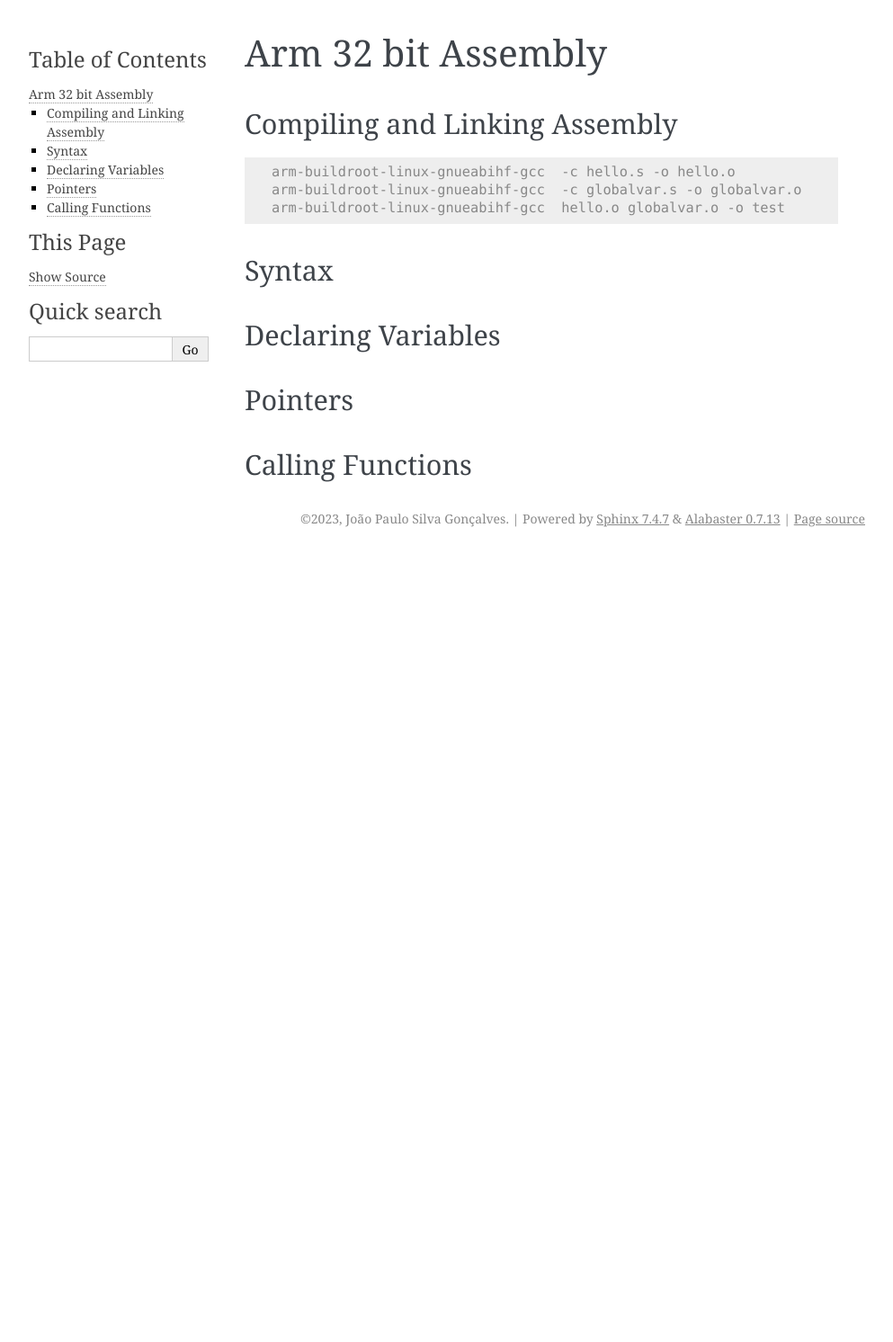
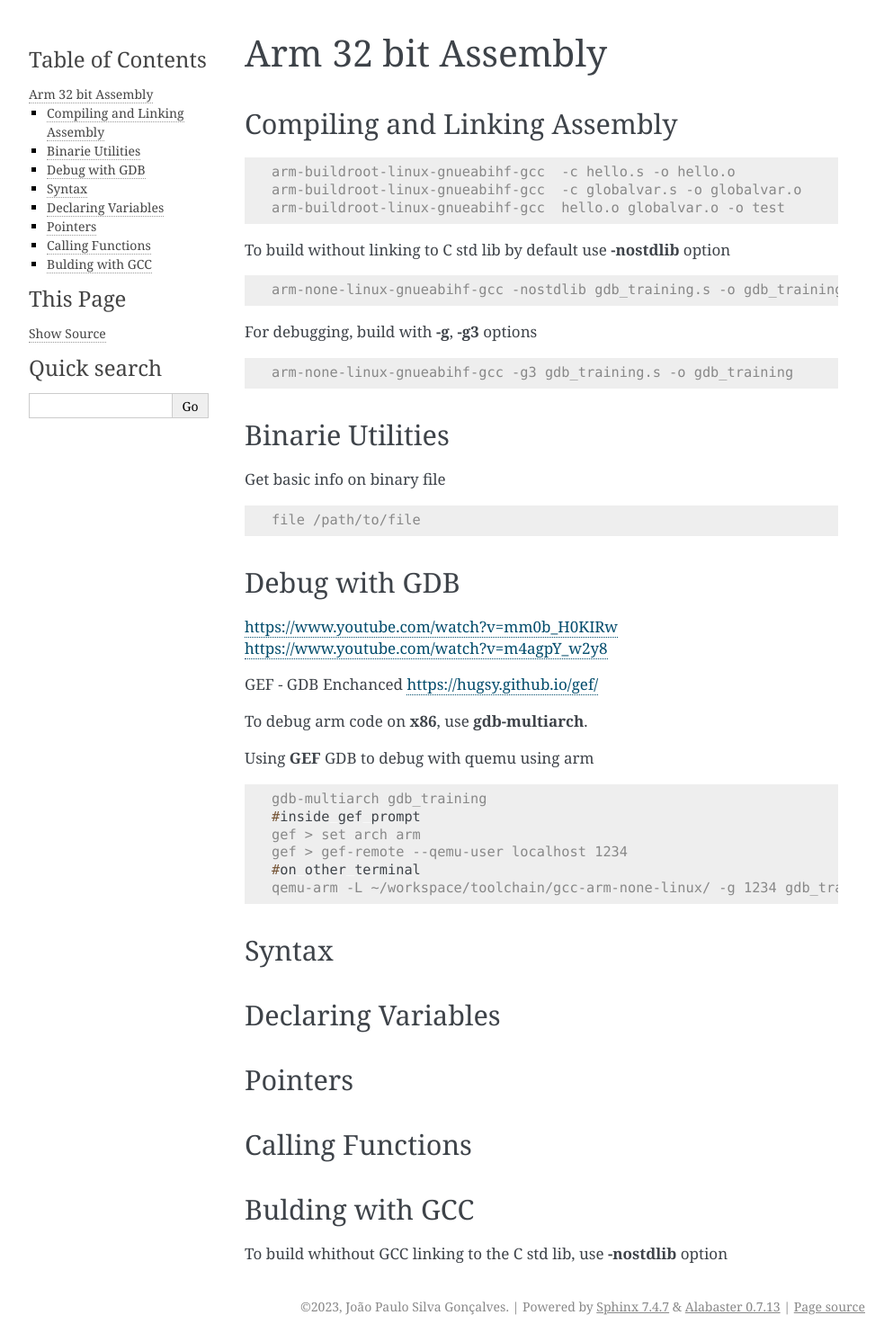
Before and after one commit to JPSGoncalves/sphinx-documentation, a Sphinx documentation site: the page built from jpsg-notes/docs/source/arm/aarch32_assembly.rst, in a window 1280 px wide. Shown: the whole page at 90% size, without its empty margins (148-1141 px from the left). Built offline with Sphinx 7.4.7, drawn with Linux system fonts in a browser that asks for light colours; pages that are not in the unit, such as notebooks, are missing from menus; before the commit the page ends 900 px from its top, so only the background shows below that.

Commit message:
arm assmebly docs

```diff
--- a/jpsg-notes/docs/source/arm/aarch32_assembly.rst
+++ b/jpsg-notes/docs/source/arm/aarch32_assembly.rst
@@ -9,6 +9,52 @@ Compiling and Linking Assembly
     arm-buildroot-linux-gnueabihf-gcc  -c hello.s -o hello.o
     arm-buildroot-linux-gnueabihf-gcc  -c globalvar.s -o globalvar.o
     arm-buildroot-linux-gnueabihf-gcc  hello.o globalvar.o -o test
+
+
+To build without linking to C std lib by default use **-nostdlib** option
+
+.. code-block:: console
+
+    arm-none-linux-gnueabihf-gcc -nostdlib gdb_training.s -o gdb_training
+
+For debugging, build with **-g**, **-g3** options
+
+.. code-block:: console
+
+    arm-none-linux-gnueabihf-gcc -g3 gdb_training.s -o gdb_training
+
+Binarie Utilities
+-----------------
+
+Get basic info on binary file
+
+
+.. code-block:: console
+
+    file /path/to/file
+
+
+Debug with GDB
+--------------
+
+https://www.youtube.com/watch?v=mm0b_H0KIRw
+https://www.youtube.com/watch?v=m4agpY_w2y8
+
+GEF - GDB Enchanced https://hugsy.github.io/gef/
+
+To debug arm code on **x86**, use **gdb-multiarch**.
+
+
+Using **GEF** GDB to debug with quemu using arm
+
+.. code-block:: console
+
+    gdb-multiarch gdb_training
+    #inside gef prompt
+    gef > set arch arm
+    gef > gef-remote --qemu-user localhost 1234
+    #on other terminal
+    qemu-arm -L ~/workspace/toolchain/gcc-arm-none-linux/ -g 1234 gdb_training
 
 
 Syntax
@@ -41,3 +87,9 @@ Pointers
 
 Calling Functions
 -------------------
+
+
+Bulding with GCC
+----------------
+
+To build whithout GCC linking to the C std lib, use **-nostdlib** option
```
Also changed, not shown: jpsg-notes/docs/source/arm/arm-assembly-quemu.rst (renamed from jpsg-notes/docs/source/arm/quemu-arm.rst, +17 -5 lines).
